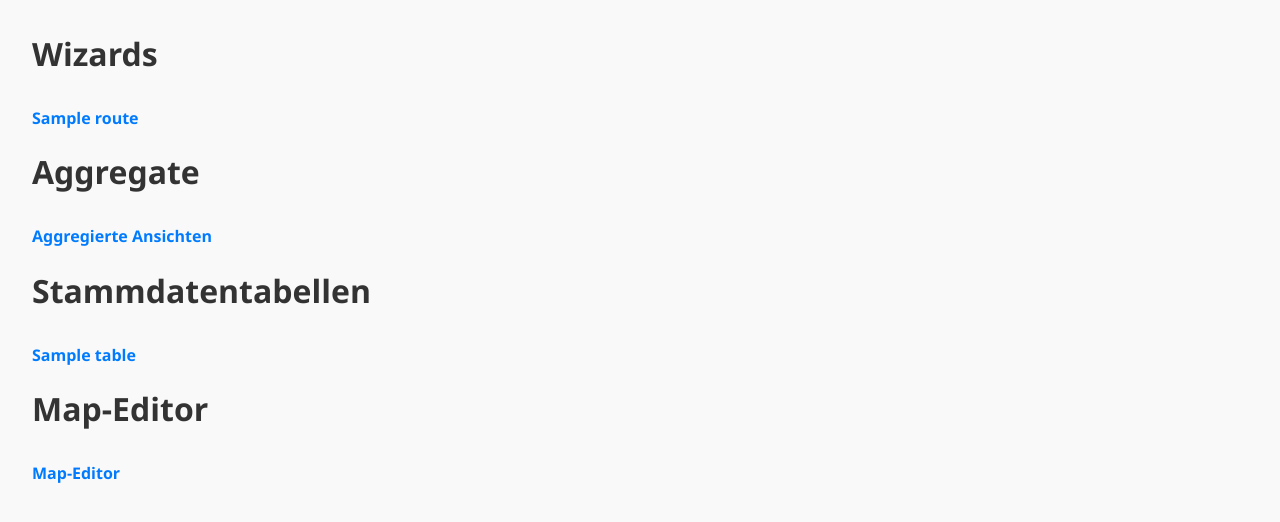
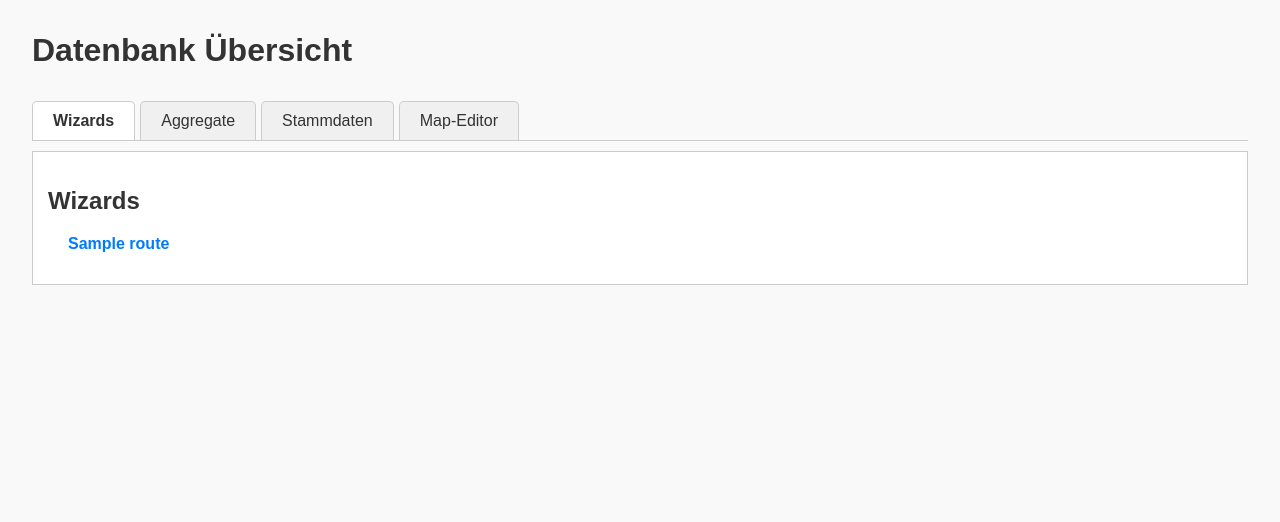
Before and after one commit to Sigi-472/verwaltung, a Flask app: template templates/index.html in a window 1280 px wide. Shown: the top 522 px of the page. Run offline with Flask 3, Linux system fonts and the light colour scheme; the template is opened without the code that fills it: most values are stand-ins (such as "Sample title", 1, 10 or a date in 2020).

Commit message:
tabbed interface

```diff
--- a/templates/index.html
+++ b/templates/index.html
@@ -4,26 +4,111 @@
     <meta charset="UTF-8">
     <title>Datenbank Tabellen</title>
     <link rel="stylesheet" href="static/style.css">
+    <style>
+        body {
+            font-family: Arial, sans-serif;
+        }
+
+        .tabs {
+            display: flex;
+            border-bottom: 1px solid #ccc;
+            margin-bottom: 10px;
+        }
+
+        .tab-button {
+            padding: 10px 20px;
+            cursor: pointer;
+            border: 1px solid #ccc;
+            border-bottom: none;
+            background-color: #f0f0f0;
+            margin-right: 5px;
+            border-top-left-radius: 5px;
+            border-top-right-radius: 5px;
+        }
+
+        .tab-button.active {
+            background-color: #ffffff;
+            font-weight: bold;
+        }
+
+        .tab-content {
+            display: none;
+            border: 1px solid #ccc;
+            padding: 15px;
+            background-color: #ffffff;
+        }
+
+        .tab-content.active {
+            display: block;
+        }
+
+        ul {
+            padding-left: 20px;
+        }
+    </style>
 </head>
 <body>
-    <h1>Wizards</h1>
+
+    <h1>Datenbank Übersicht</h1>
+
+    <div class="tabs">
+        <div class="tab-button active" data-tab="tab-wizards">Wizards</div>
+        <div class="tab-button" data-tab="tab-aggregate">Aggregate</div>
+        <div class="tab-button" data-tab="tab-tables">Stammdaten</div>
+        <div class="tab-button" data-tab="tab-map">Map-Editor</div>
+    </div>
+
+    <div id="tab-wizards" class="tab-content active">
+        <h2>Wizards</h2>
         <ul>
             {% for route in wizard_routes %}
                 <li><a href="{{ route }}">{{ route.replace('/wizard/', '').capitalize() }}</a></li>
             {% endfor %}
         </ul>
+    </div>
 
-    <h1>Aggregate</h1>
+    <div id="tab-aggregate" class="tab-content">
+        <h2>Aggregate</h2>
         <a href="/aggregate">Aggregierte Ansichten</a>
+    </div>
 
-    <h1>Stammdatentabellen</h1>
+    <div id="tab-tables" class="tab-content">
+        <h2>Stammdatentabellen</h2>
         <ul>
             {% for table in tables %}
                 <li><a href="{{ url_for('table_view', table_name=table) }}">{{ table.capitalize() }}</a></li>
             {% endfor %}
         </ul>
+    </div>
 
-    <h1>Map-Editor</h1>
-    <a href="/map-editor">Map-Editor</a>
+    <div id="tab-map" class="tab-content">
+        <h2>Map-Editor</h2>
+        <a href="/map-editor">Map-Editor starten</a>
+    </div>
+
+    <script>
+        function switchTab(event) {
+            var tabButtons = document.querySelectorAll('.tab-button');
+            var tabContents = document.querySelectorAll('.tab-content');
+
+            tabButtons.forEach(function (btn) {
+                btn.classList.remove('active');
+            });
+
+            tabContents.forEach(function (tab) {
+                tab.classList.remove('active');
+            });
+
+            var tabId = event.target.getAttribute('data-tab');
+            document.getElementById(tabId).classList.add('active');
+            event.target.classList.add('active');
+        }
+
+        var buttons = document.querySelectorAll('.tab-button');
+        buttons.forEach(function (btn) {
+            btn.addEventListener('click', switchTab);
+        });
+    </script>
+
 </body>
 </html>
```
Lines whose indentation alone changed are shown as unchanged.
